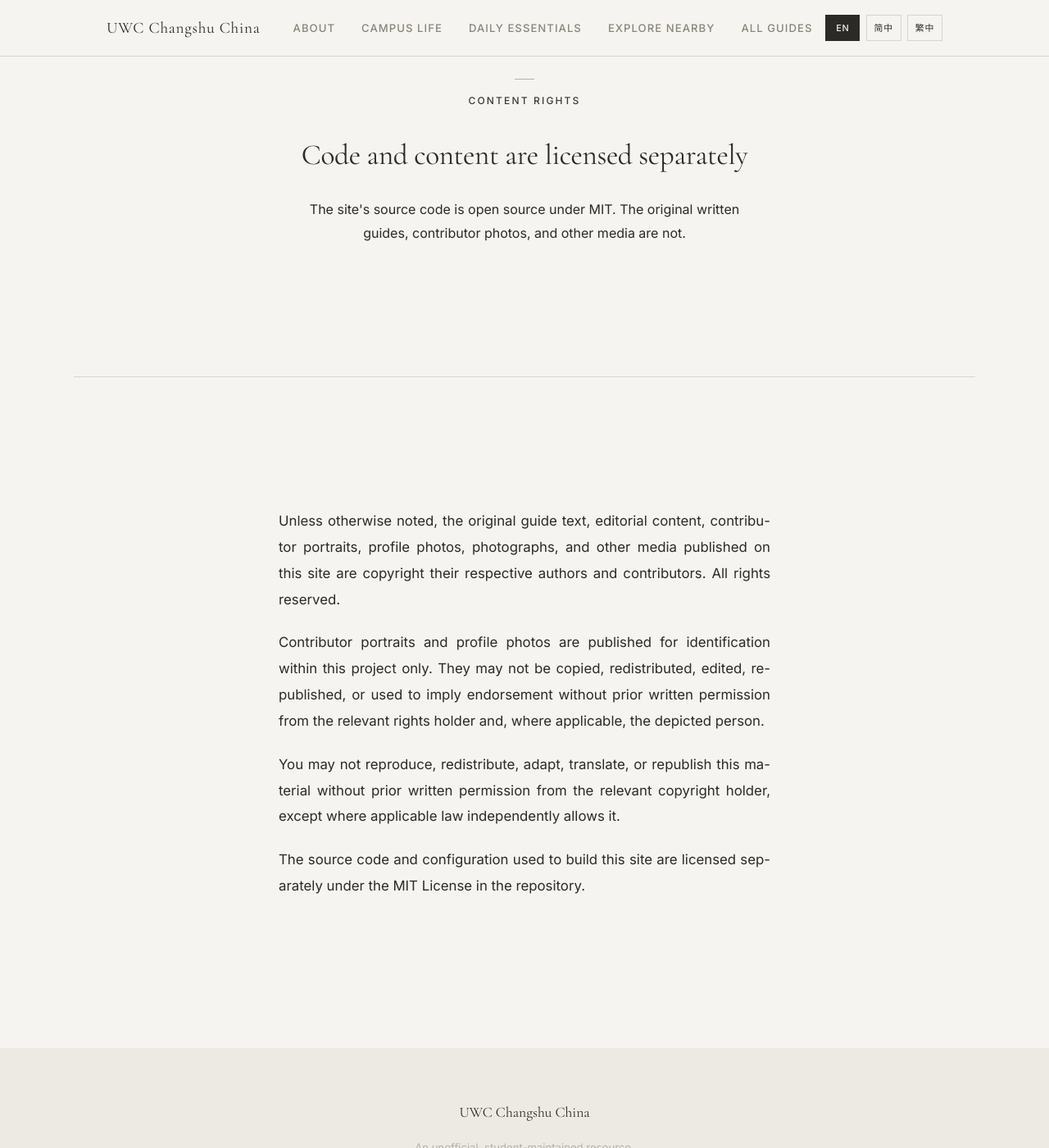
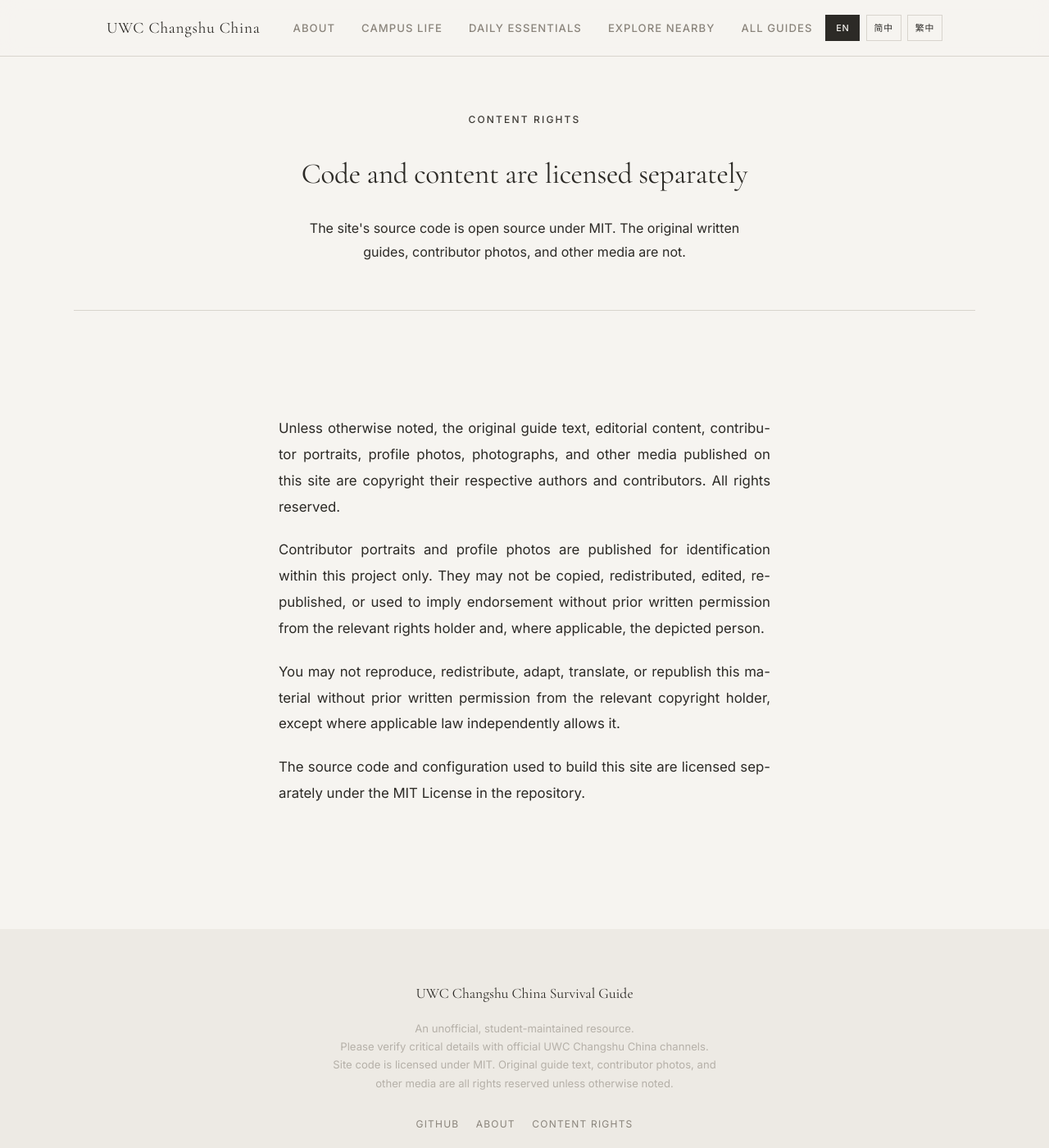
Before and after one commit to United-World-College/UWC-Survival-Guide, a Jekyll site: the page built from website/default/content-rights.md, in a window 1280 px wide and 1400 px high. Shown: the whole window at 82% size. Built offline with Jekyll 4.4.1, drawn with Linux system fonts in a browser that asks for light colours.

Commit message:
Changed layout and format

```diff
--- a/website/_includes/footer.html
+++ b/website/_includes/footer.html
@@ -7,7 +7,7 @@
 
 <footer class="footer">
   <div class="footer-inner">
-    <p class="footer-brand">{{ current_locale.nav.logo }}</p>
+    <p class="footer-brand">UWC Changshu China Survival Guide</p>
     <p class="footer-note">
       {% for line in current_locale.footer.note_lines %}
         {{ line }}{% unless forloop.last %}<br>{% endunless %}
--- a/website/_layouts/content_rights.html
+++ b/website/_layouts/content_rights.html
@@ -12,7 +12,7 @@
     {% assign current_locale = site.data.page_copy | where: "code", "en" | first %}
   {% endif %}
 
-  <section class="section">
+  <section class="section page-header">
     <div class="section-header">
       <p class="section-label">{{ current_locale.content_rights.label }}</p>
       <h2>{{ current_locale.content_rights.title }}</h2>
--- a/website/_layouts/section.html
+++ b/website/_layouts/section.html
@@ -22,7 +22,7 @@
   {% assign guide_ids = section_guides | map: "guide_id" | uniq %}
   {% assign article_count = guide_ids | size %}
 
-  <section class="section author-header">
+  <section class="section page-header">
     <div class="section-header">
       <h1>{{ page.title }}</h1>
       {% if page.description %}
--- a/website/assets/css/styles.css
+++ b/website/assets/css/styles.css
@@ -265,7 +265,16 @@
 .section {
   max-width: 1100px;
   margin: 0 auto;
-  padding: 6rem 2.5rem;
+  padding: 4rem 2.5rem;
+}
+
+.page-header {
+  padding-top: 8.5rem;
+  padding-bottom: 3.5rem;
+}
+
+.page-header > .section-header:last-child {
+  margin-bottom: 0;
 }
 
 .section-header {
@@ -281,15 +290,6 @@
   text-transform: uppercase;
   color: var(--text);
   margin-bottom: 1.6rem;
-}
-
-.section-label::before {
-  content: "";
-  display: block;
-  width: 24px;
-  height: 1px;
-  background: var(--warm-gray);
-  margin: 0 auto 1rem;
 }
 
 .section h1 {
@@ -1045,10 +1045,6 @@
   margin-bottom: 0.8rem;
   word-break: keep-all;
   overflow-wrap: normal;
-}
-
-.author-copy .section-label::before {
-  margin: 0 0 1rem;
 }
 
 .author-role {
@@ -1274,6 +1270,10 @@
   .contributor-count { padding-top: 0; margin-top: 0.75rem; }
 
   .section { padding: 4rem 1.5rem; }
+  .page-header {
+    padding-top: 7rem;
+    padding-bottom: 2.75rem;
+  }
   .hero { padding: 5rem 1.5rem 3rem; }
   .guides-language-header { display: block; }
   .translation-switch { padding: 0 1.5rem 2.5rem; }
```
